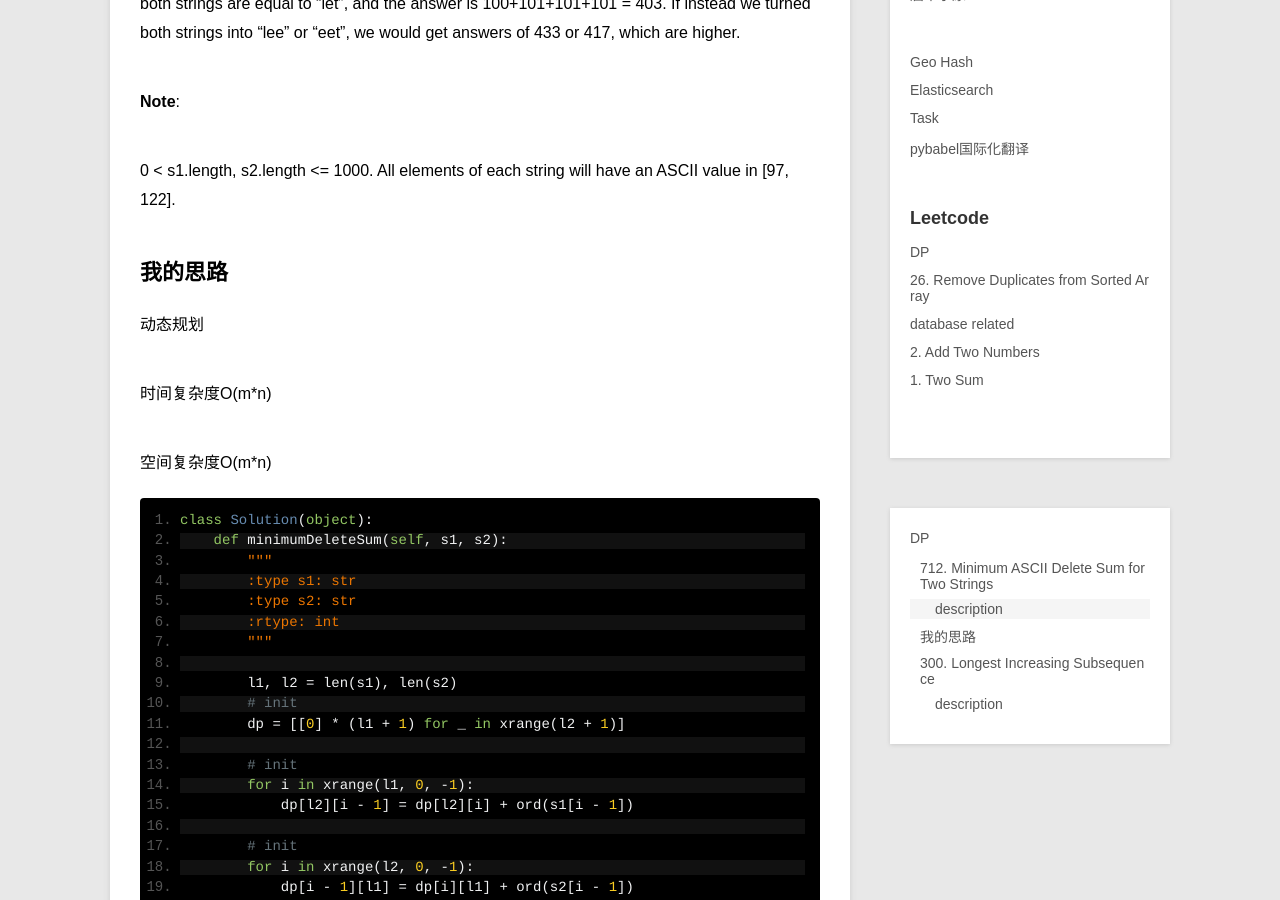
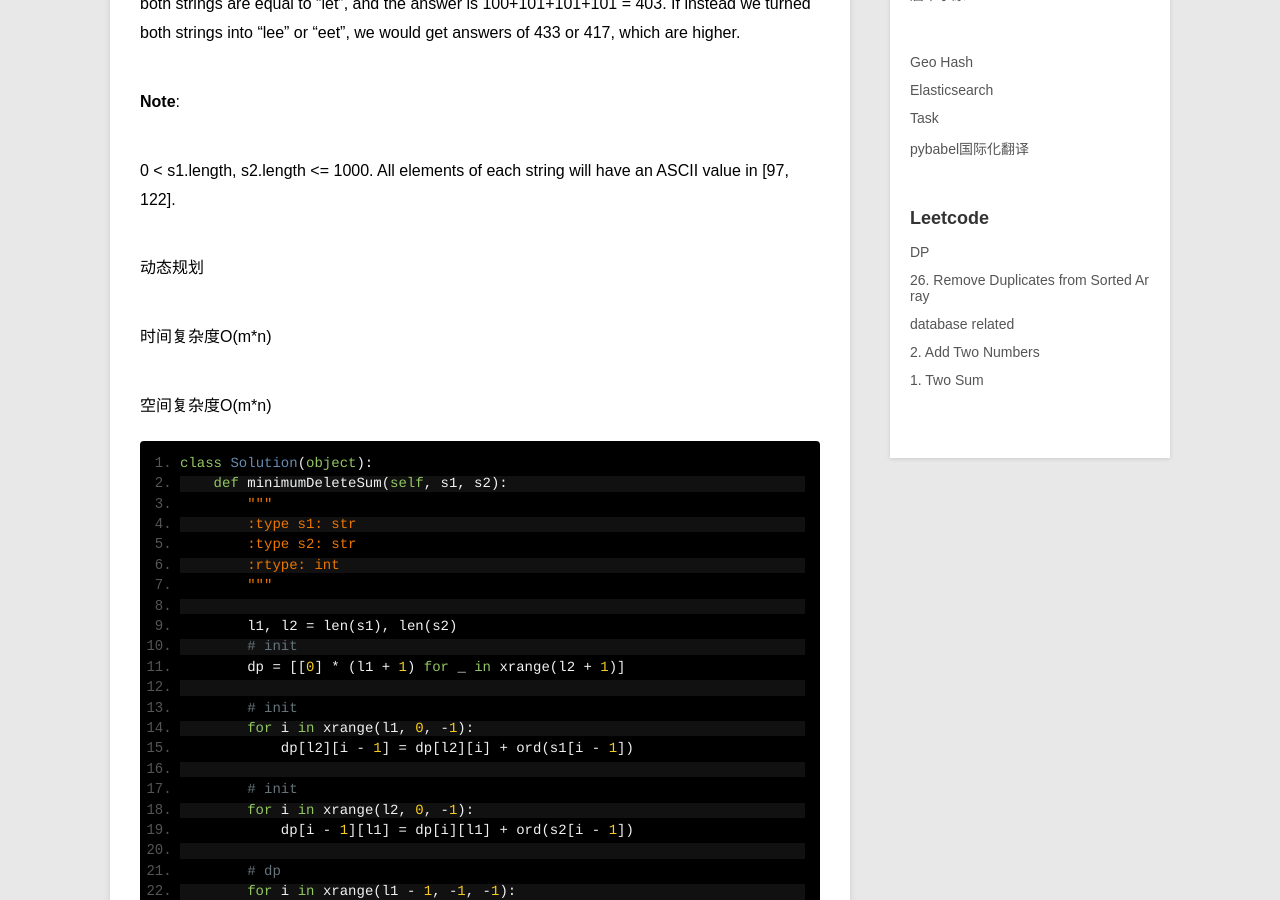
Before and after one commit to sunurdy/sunurdy.github.io, a Jekyll site: the page built from _posts/leetcode/2018-09-14-dp.md, in a window 1280 px wide and 900 px high, scrolled down 771 px. Built offline with Jekyll 4.4.1, drawn with Linux system fonts in a browser that asks for light colours; Markdown is read by kramdown in place of the engine named in the settings; comment, search, counter and statistics services are not loaded.

Commit message:
leetcode

```diff
--- a/_posts/leetcode/2018-09-14-leetcode-712-Minimum-ASCII-Delete-Sum-for-Two-Strings.md
+++ b/_posts/leetcode/2018-09-14-dp.md
@@ -32,7 +32,7 @@ If instead we turned both strings into "lee" or "eet", we would get answers of 4
 0 < s1.length, s2.length <= 1000.
 All elements of each string will have an ASCII value in [97, 122].
 
-## 我的思路
+
 动态规划
 
 时间复杂度O(m*n)
```
